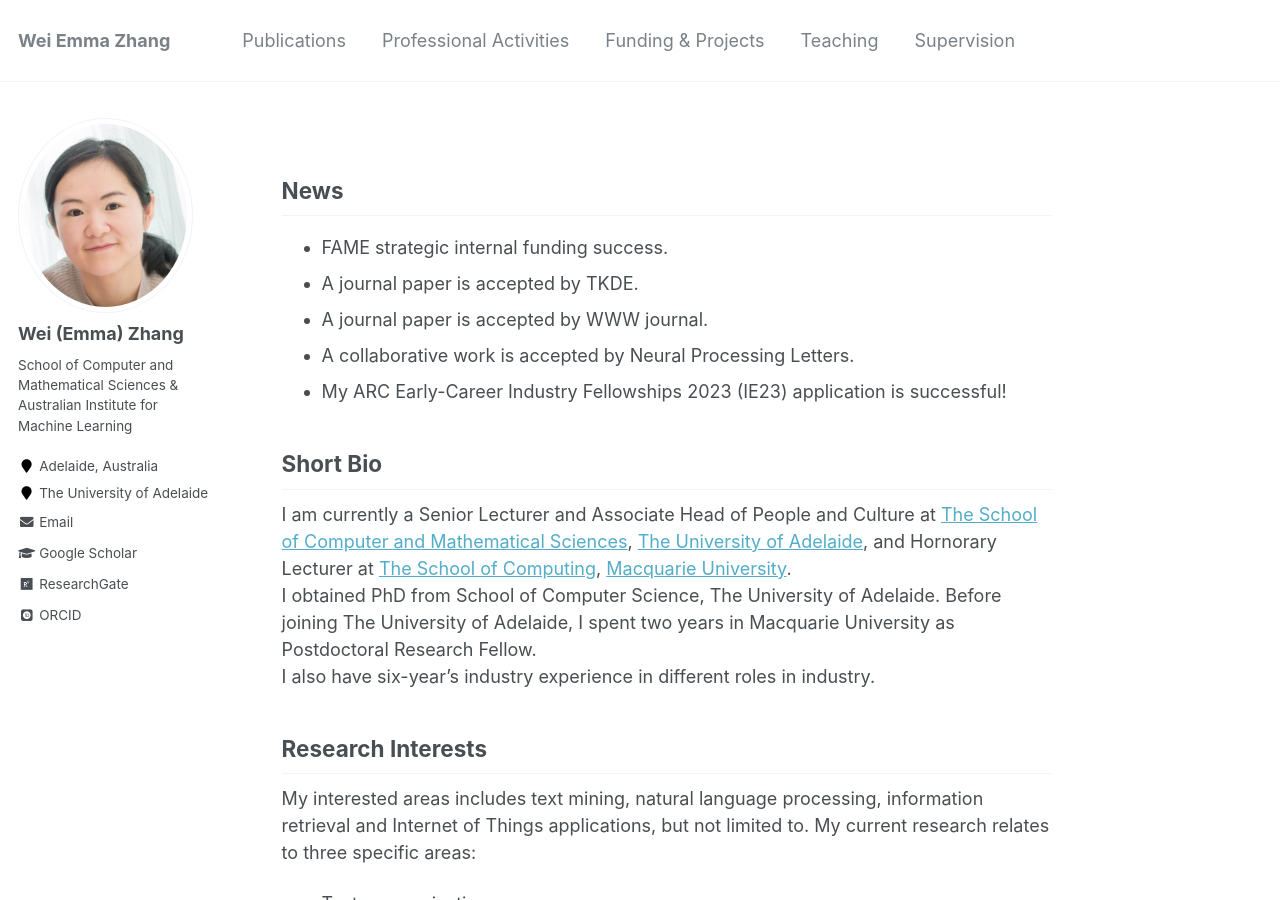
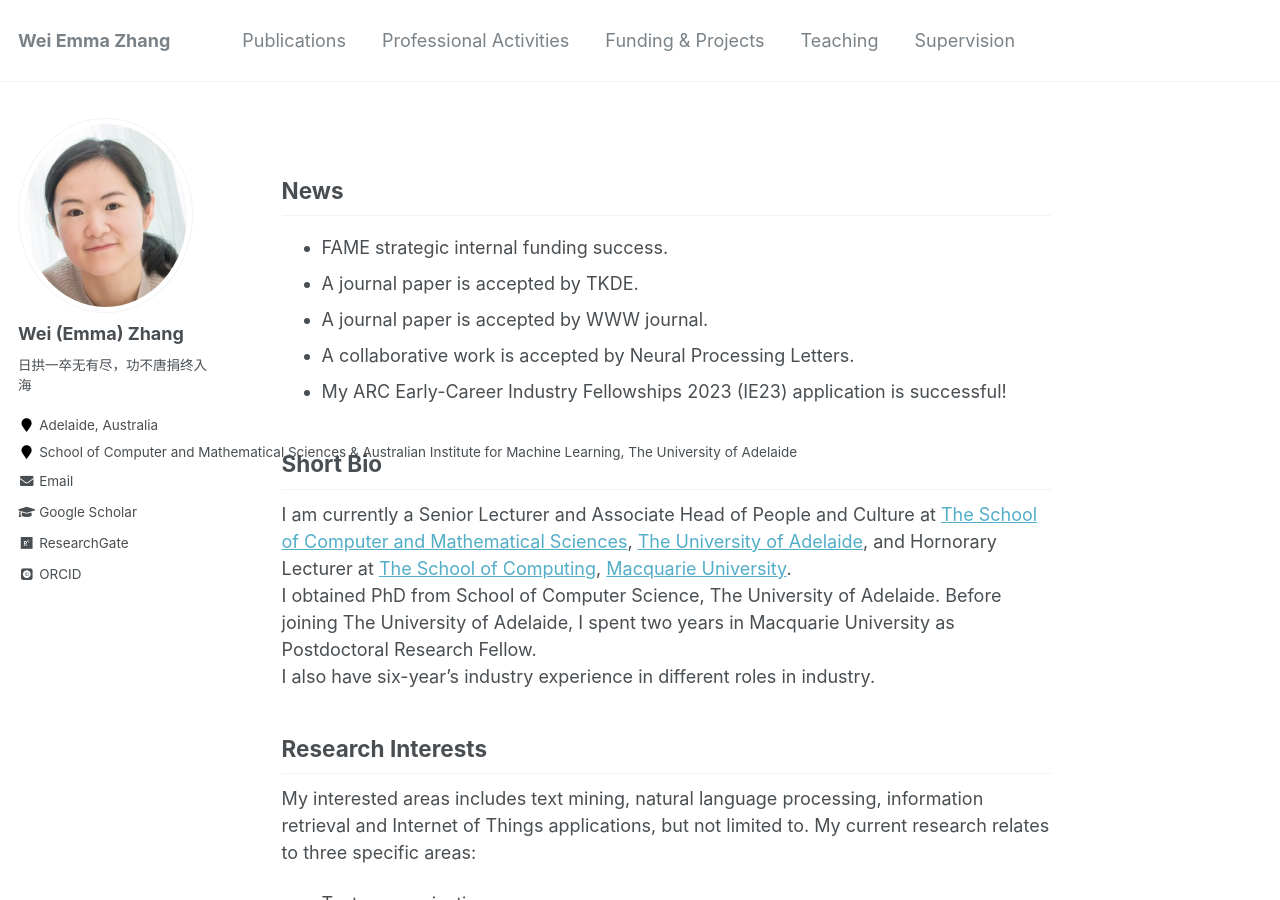
Before and after one commit to weiezhang/weiezhang.github.io, a Jekyll site: the page built from _pages/about.md, in a window 1280 px wide and 900 px high. Built offline with Jekyll 4.4.1, drawn with Linux system fonts in a browser that asks for light colours; some web fonts are replaced.

Commit message:
Update _config.yml

```diff
--- a/_config.yml
+++ b/_config.yml
@@ -82,9 +82,9 @@ analytics:
 author:
   name             : "Wei (Emma) Zhang"
   avatar           : "profile.png"
-  bio              : "School of Computer and Mathematical Sciences & Australian Institute for Machine Learning"
+  bio              : "日拱一卒无有尽，功不唐捐终入海"
   location         : "Adelaide, Australia"
-  employer         : "The University of Adelaide"
+  employer         : "School of Computer and Mathematical Sciences & Australian Institute for Machine Learning, The University of Adelaide"
   pubmed           : #"https://www.ncbi.nlm.nih.gov/pubmed/?term=john+snow"
   googlescholar    : "https://scholar.google.com.au/citations?user=NFzUTiEAAAAJ&hl=en"
   email            : "wei.e.zhang@adelaide.edu.au"
```
